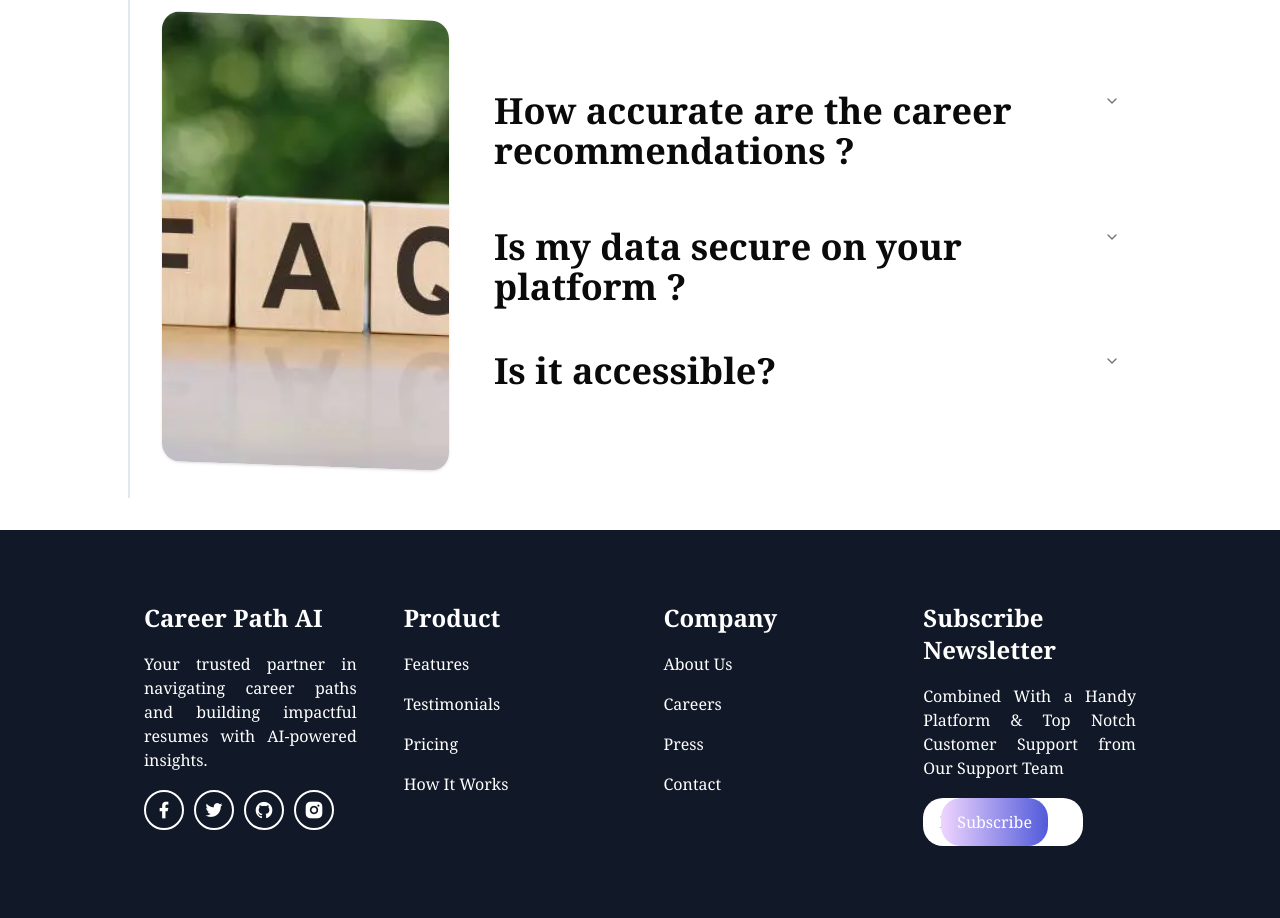
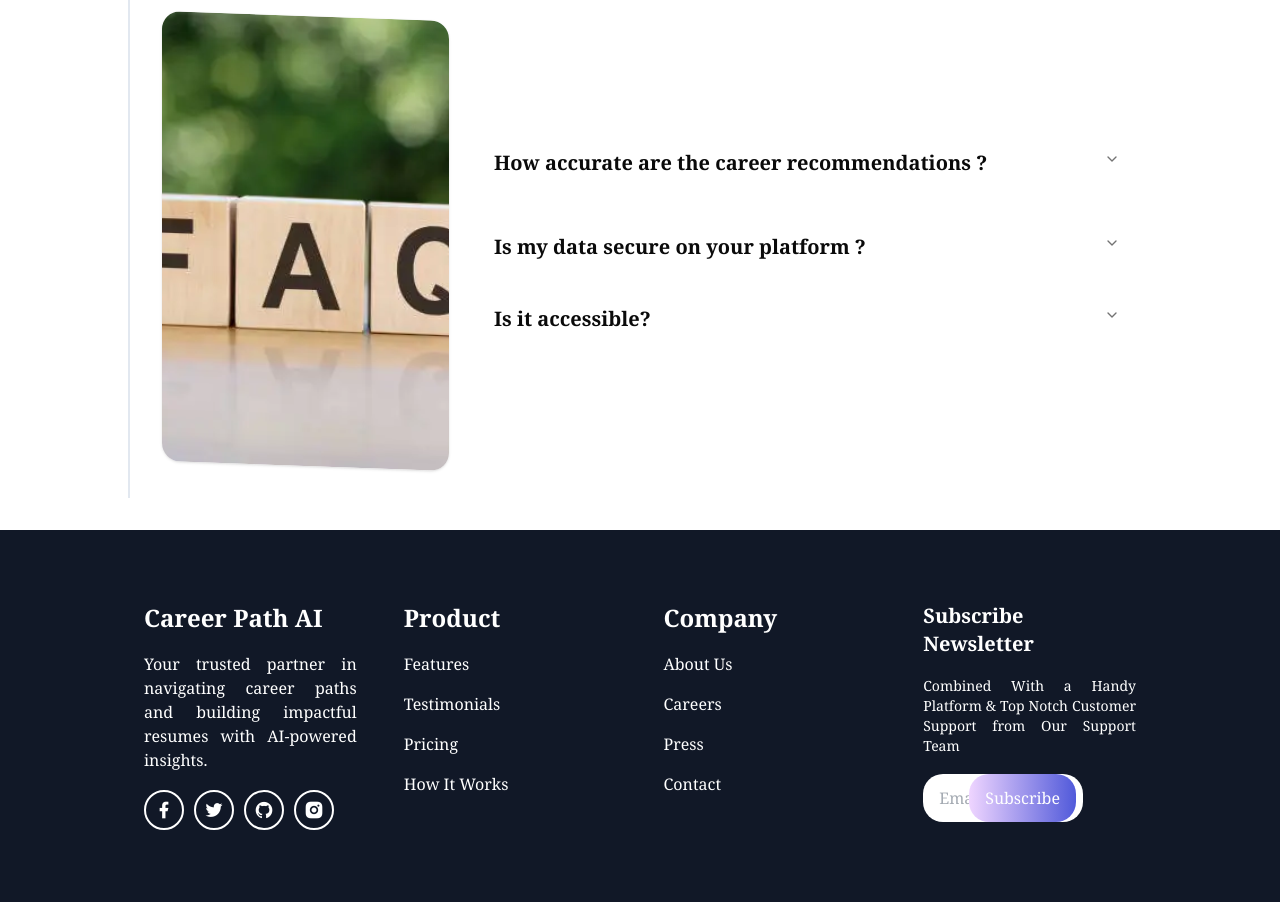
Before and after one commit to PaulPradipta/career-guidance-coach, a React (Vite) app: page / in a window 1280 px wide. Shown: the part 1900-2818 px from the top of the page. Built offline with nearby package versions, Linux system fonts and the light colour scheme.

Commit message:
Modified Tailwind CSS Properties

```diff
--- a/src/App.jsx
+++ b/src/App.jsx
@@ -5,6 +5,7 @@ import Sidebar from './components/Sidebar'
 import Signin from './components/Signin'
 import Signup from './components/Signup'
 import HomePage from './components/HomePage'
+import Dashboard from './components/Dashboard'
 
 const App = () => {
   return (
@@ -12,7 +13,7 @@ const App = () => {
       <BrowserRouter>
         <Routes>
           <Route path="/" element={<HomePage/>}/>
-          <Route path="/dashboard" element={<Sidebar/>}/>
+          <Route path="/dashboard" element={<Dashboard/>}/>
           <Route path="/signin" element={<Signin/>}/>
           <Route path="/signup" element={<Signup/>}/>
         </Routes>
--- /dev/null
+++ b/src/components/Dashboard.jsx
@@ -0,0 +1,12 @@
+import React from 'react'
+import Sidebar from "./Sidebar"
+
+const Dashboard = () => {
+  return (
+    <div className='w-full h-[95%] p-20'>
+        <Sidebar/>
+    </div>
+  )
+}
+
+export default Dashboard
--- a/src/components/FAQ.jsx
+++ b/src/components/FAQ.jsx
@@ -21,7 +21,7 @@ const FAQ = () => {
           />
         </div>
         <div className="w-[1200px] flex flex-col items-center justify-center space-y-3 ">
-          <Accordion type="single" collapsible className="w-full text-2xl">
+          <Accordion type="single" collapsible className="w-full ">
             <AccordionItem value="item-1">
               <AccordionTrigger className="font-bold">
                 How accurate are the career recommendations ?
--- a/src/components/Footer.jsx
+++ b/src/components/Footer.jsx
@@ -62,8 +62,8 @@ const Footer = () => {
         </div>
 
         <div className="w-[24%] h-full px-4 py-3 text-white space-y-4.5">
-          <h2 className="font-bold text-2xl ">Subscribe Newsletter</h2>
-          <p className="text-justify">
+          <h2 className="font-bold text-xl ">Subscribe Newsletter</h2>
+          <p className="text-justify text-sm">
             Combined With a Handy Platform & Top Notch Customer Support from Our
             Support Team
           </p>
@@ -74,7 +74,7 @@ const Footer = () => {
               className="w-[75%] px-4 py-3 rounded-[20px] outline-none bg-white text-gray-600"
             />
             <h2
-              className="px-4 py-3 rounded-[20px] outline-none  text-white absolute top-0 right-22"
+              className="px-4 py-3 rounded-[20px] outline-none  text-white absolute top-0 right-15"
               style={{
                 background: "linear-gradient(90deg, #efd5ff 0%, #515ada 100%)",
               }}
--- a/src/components/Sidebar.jsx
+++ b/src/components/Sidebar.jsx
@@ -27,7 +27,7 @@ const Sidebar = () => {
   ];
 
   return (
-    <aside className="fixed left-4 top-1/2 -translate-y-1/2 flex flex-col h-[800px] p-2 rounded-2xl">
+    <aside className="fixed left-4 top-1/2 -translate-y-1/2 flex flex-col h-full p-2 rounded-2xl">
       <nav
         className={`h-full flex flex-col  border-r shadow-sm transition-all duration-300 bg-[#1E1E1E] rounded-2xl ${
           isExpanded ? "w-[270px]" : "w-16"
--- a/src/components/ui/accordion.jsx
+++ b/src/components/ui/accordion.jsx
@@ -32,7 +32,7 @@ function AccordionTrigger({
       <AccordionPrimitive.Trigger
         data-slot="accordion-trigger"
         className={cn(
-          "font-serif text-4xl  focus-visible:ring-ring/50 flex flex-1 items-start justify-between gap-4 rounded-md py-4 text-left  font-medium transition-all outline-none  focus-visible:ring-[3px] disabled:pointer-events-none disabled:opacity-50 [&[data-state=open]>svg]:rotate-180",
+          "font-serif text-xl  focus-visible:ring-ring/50 flex flex-1 items-start justify-between gap-4 rounded-md py-4 text-left  font-medium transition-all outline-none  focus-visible:ring-[3px] disabled:pointer-events-none disabled:opacity-50 [&[data-state=open]>svg]:rotate-180",
           className
         )}
         {...props}>
```
